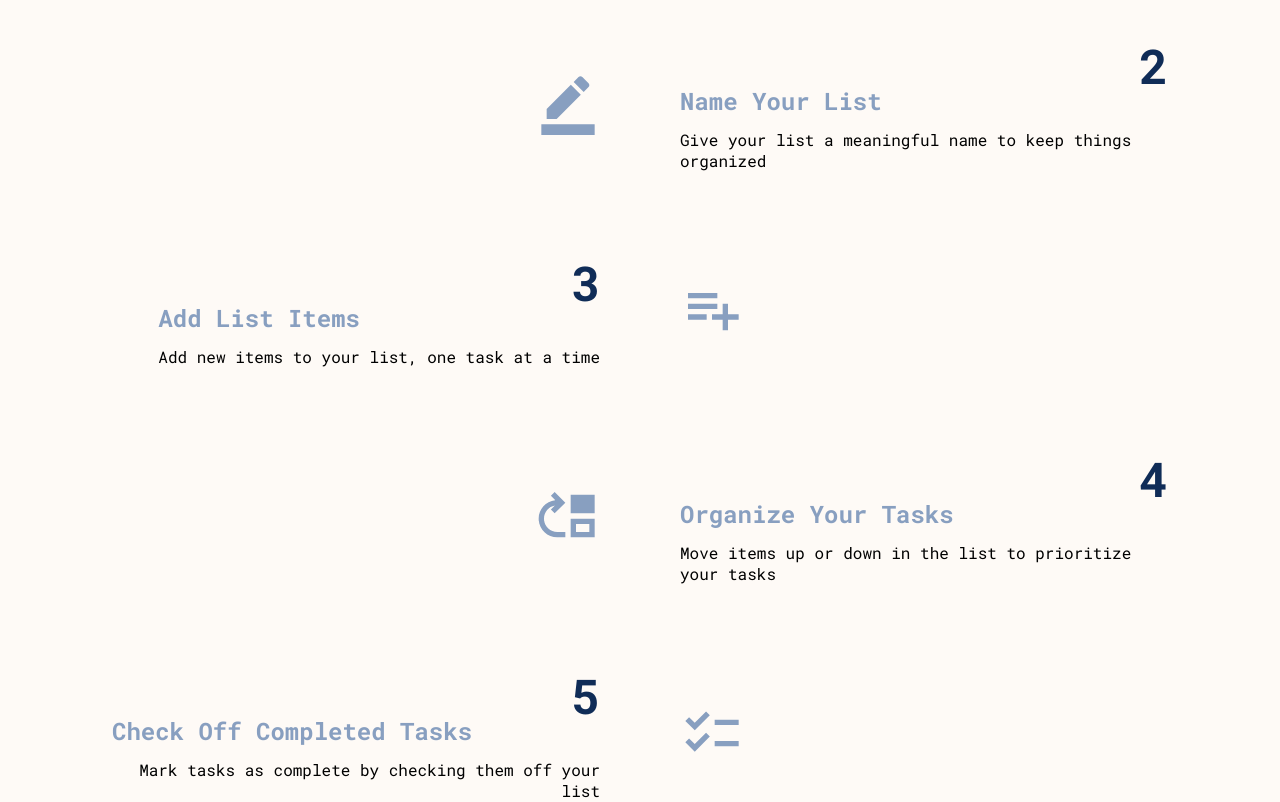
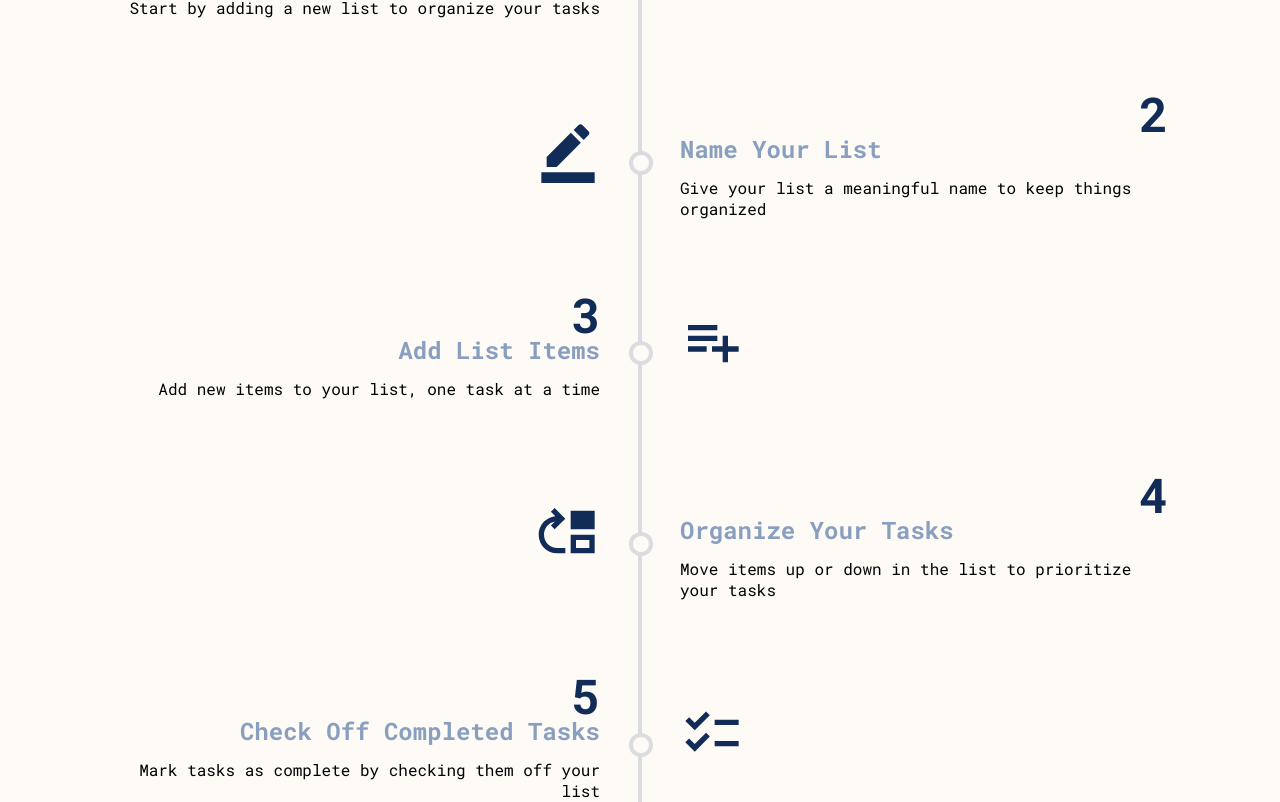
Before and after one commit to alin1k/React-ToDoList, a React (Create React App) app: page / in a window 1280 px wide. Shown: the part 1258-2060 px from the top of the page. Built offline with nearby package versions, Linux system fonts and the light colour scheme.

Commit message:
Added progress line to 'How it Works' section

```diff
--- a/src/components/Home/Home.css
+++ b/src/components/Home/Home.css
@@ -122,6 +122,10 @@ a.btn{
   padding: 1rem;
 }
 
+.py-2{
+  padding: 2rem 0;
+}
+
 .icon-size-4{
   width: 4rem !important;
   height: 4rem !important;
@@ -172,10 +176,9 @@ a.btn{
   font-size: 3rem;
 }
 
-.grid-2{
+.hiw-grid{
   display: grid;
   grid-template-columns: 1fr;
-  justify-items: center;
   align-items: center;
 }
 
@@ -194,7 +197,15 @@ a.btn{
   text-align: end;
 }
 
+.text-start{
+  text-align: start;
+}
+
 .hiw-icon{
+  display: none !important;
+}
+
+.circle{
   display: none !important;
 }
 
@@ -210,21 +221,43 @@ a.btn{
     grid-template-columns: 1fr 1fr 1fr;
   }
 
-  .grid-2{
-    grid-template-columns: 1fr 1fr;
+  .hiw-grid{
+    grid-template-columns: 1fr 5rem 1fr;
     position: relative;
   }
 
-  .grid-2 :nth-child(odd){
-    justify-self: end;
+  .hiw-grid :nth-child(3n+0){
+    justify-self: start;
   }
 
-  .grid-2 :nth-child(even){
-    justify-self: start;
+  .hiw-grid :nth-child(3n-2){
+    justify-self: end;
   }
 
   .hiw-icon{
     display: block !important;
+  }
+
+  .circle{
+    display: block !important;
+    height: 100%;
+    border: 2px solid #cccfd4ad;
+    justify-self: center;
+    align-self: center;
+    position: relative;
+  }
+
+  .circle::before{
+    display: block;
+    content: '';
+    width: 1rem;
+    height: 1rem;
+    border: 4px solid #cccfd4ad;
+    background: #FEFAF6;
+    border-radius: 50%;
+    position: absolute;
+    left: -0.70rem;
+    top: 50%;
   }
 
   .home{
--- a/src/components/Home/Home.jsx
+++ b/src/components/Home/Home.jsx
@@ -58,47 +58,57 @@ function Home() {
 
       <h1 className="heading color-primary font-heading m-top-5">How It Works</h1>
 
-      <div className="container grid-2 gap-5 row-gap-5">
+      <div className="container hiw-grid m-top-2">
 
-        <div className='text-end'>
+        <div className='text-end py-2'>
           <h2 className="number-heading">1</h2>
           <h3 className='number-subheading'>Create a New List</h3>
           <p className='text'>Start by adding a new list to organize your tasks</p>
         </div>
 
-        <PostAddIcon className='icon-size-4 color-secondary hiw-icon'/>
+        <div className="circle"></div>
 
-        <BorderColorIcon className='icon-size-4 color-secondary hiw-icon' />
+        <PostAddIcon className='icon-size-4 color-primary hiw-icon text-start'/>
 
-        <div>
+        <BorderColorIcon className='icon-size-4 color-primary hiw-icon' />
+
+        <div className="circle"></div>
+
+        <div className='py-2'>
           <h2 className="number-heading">2</h2>
           <h3 className='number-subheading'>Name Your List</h3>
           <p className='text'>Give your list a meaningful name to keep things organized</p>
         </div>
 
-        <div className='text-end '>
+        <div className='text-end py-2'>
           <h2 className="number-heading">3</h2>
           <h3 className='number-subheading'>Add List Items</h3>
           <p className='text'>Add new items to your list, one task at a time</p>
         </div>
 
-        <PlaylistAddIcon className='icon-size-4 color-secondary hiw-icon'/>
+        <div className="circle"></div>
 
-        <MoveUpIcon className='icon-size-4 color-secondary hiw-icon'/>
+        <PlaylistAddIcon className='icon-size-4 color-primary hiw-icon'/>
 
-        <div>
+        <MoveUpIcon className='icon-size-4 color-primary hiw-icon'/>
+
+        <div className="circle"></div>
+
+        <div className='py-2'>
           <h2 className="number-heading">4</h2>
           <h3 className='number-subheading'>Organize Your Tasks</h3>
           <p className='text'>Move items up or down in the list to prioritize your tasks</p>
         </div>
 
-        <div className='text-end '>
+        <div className='text-end py-2'>
           <h2 className="number-heading">5</h2>
           <h3 className='number-subheading'>Check Off Completed Tasks</h3>
           <p className='text'>Mark tasks as complete by checking them off your list</p>
         </div>
 
-        <ChecklistIcon className='icon-size-4 color-secondary hiw-icon'/>
+        <div className="circle"></div>
+
+        <ChecklistIcon className='icon-size-4 color-primary hiw-icon'/>
       </div>
 
 
```
